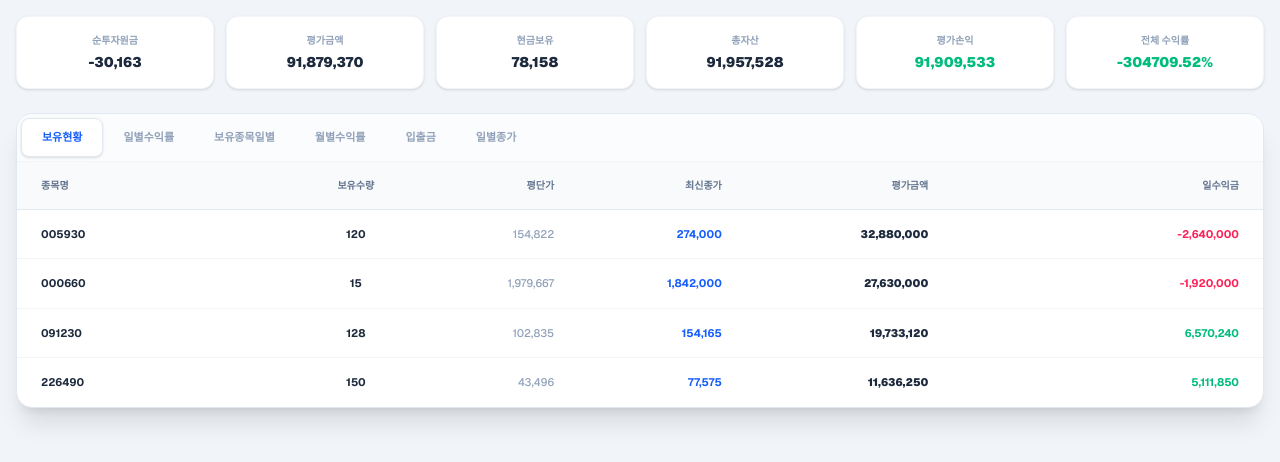
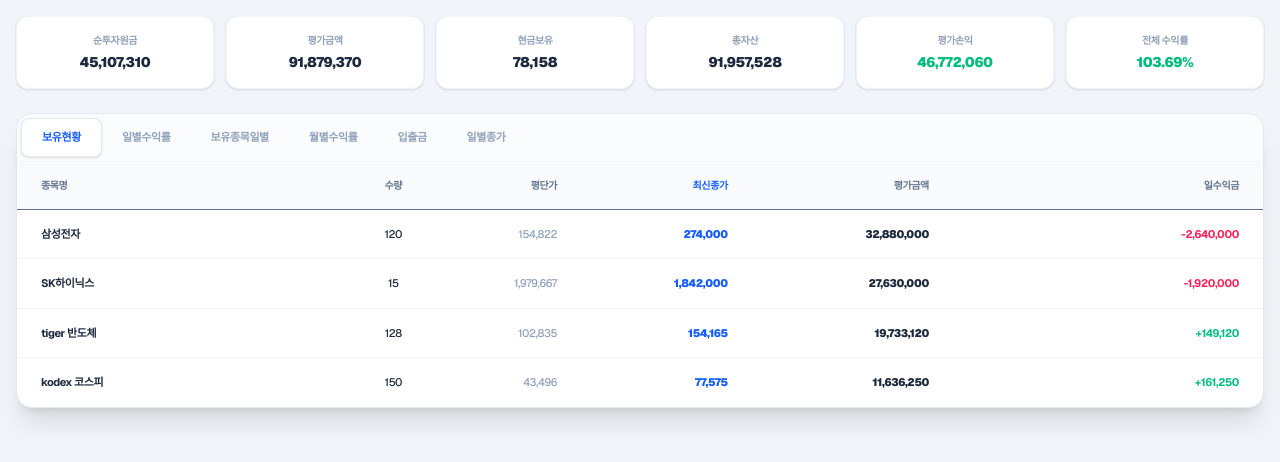
Before and after one commit to thlim74/my-stock-app, a Next.js app: page / in a window 1280 px wide. Shown: the top 462 px of the page. Built offline with nearby package versions, Linux system fonts and the light colour scheme.

Commit message:
종가자동수집3

```diff
--- a/app/page.js
+++ b/app/page.js
@@ -2,111 +2,84 @@
 
 import React, { useState, useEffect, useMemo } from "react";
 
-export default function PortfolioManagementSystem() {
-  // 1. 상태 관리
+export default function PortfolioFullSystem() {
+  // 1. [상태] 탭 관리 및 수집 시간
   const [activeTab, setActiveTab] = useState("보유현황");
   const [lastCollection, setLastCollection] = useState({
     kr: "2026-05-14 20:10:02",
     us: "2026-05-15 08:00:05",
   });
 
-  // 2. 마스터 데이터 (이미지 기반 샘플)
+  // 2. [데이터] 종목 마스터 (보유종목 한정)
   const [masterList] = useState([
-    { ticker: "KRX:005930", name: "삼성전자", currency: "KRW", market: "KR" },
-    { ticker: "KRX:000660", name: "SK하이닉스", currency: "KRW", market: "KR" },
-    {
-      ticker: "KRX:091230",
-      name: "tiger 반도체",
-      currency: "KRW",
-      market: "KR",
-    },
-    {
-      ticker: "KRX:226490",
-      name: "kodex 코스피",
-      currency: "KRW",
-      market: "KR",
-    },
-    { ticker: "AAPL", name: "Apple Inc.", currency: "USD", market: "US" },
+    { ticker: "KRX:005930", name: "삼성전자", currency: "KRW" },
+    { ticker: "KRX:000660", name: "SK하이닉스", currency: "KRW" },
+    { ticker: "KRX:091230", name: "tiger 반도체", currency: "KRW" },
+    { ticker: "KRX:226490", name: "kodex 코스피", currency: "KRW" },
+    { ticker: "AAPL", name: "Apple Inc.", currency: "USD" },
   ]);
 
-  // 3. 거래 내역 (순투자원금 및 수량 계산용)
+  // 3. [데이터] 실제 거래 내역 (매수 수량 및 금액)
   const [trades] = useState([
     {
-      date: "2026-05-14",
       ticker: "KRX:005930",
-      type: "매수",
+      name: "삼성전자",
       quantity: 120,
       price: 154822,
       amount: 18578580,
     },
     {
-      date: "2026-05-14",
       ticker: "KRX:000660",
-      type: "매수",
+      name: "SK하이닉스",
       quantity: 15,
       price: 1979667,
       amount: 29695000,
     },
     {
-      date: "2026-05-14",
       ticker: "KRX:091230",
-      type: "매수",
+      name: "tiger 반도체",
       quantity: 128,
       price: 102835,
       amount: 13162869,
     },
     {
-      date: "2026-05-14",
       ticker: "KRX:226490",
-      type: "매수",
+      name: "kodex 코스피",
       quantity: 150,
       price: 43496,
       amount: 6524345,
     },
   ]);
 
-  // 4. 입출금 내역
+  // 4. [데이터] 입출금 (순투자원금 계산용)
   const [cashFlows] = useState([
     { date: "2026-05-14", type: "출금", amount: 30992280 },
     { date: "2026-05-12", type: "출금", amount: 3341518 },
     { date: "2026-05-08", type: "입금", amount: 26815659 },
     { date: "2026-05-04", type: "입금", amount: 7487976 },
+    { date: "2025-11-01", type: "입금", amount: 45137473 },
   ]);
 
-  // 5. 일별 종가 데이터 (수집 시간 로직 적용 대상)
-  const [dailyPrices, setDailyPrices] = useState([
+  // 5. [데이터] 일별 종가 (주가 현황 데이터)
+  const [dailyPrices] = useState([
     { date: "2026-05-15", ticker: "KRX:005930", price: 274000 },
     { date: "2026-05-15", ticker: "KRX:000660", price: 1842000 },
     { date: "2026-05-15", ticker: "KRX:091230", price: 154165 },
     { date: "2026-05-15", ticker: "KRX:226490", price: 77575 },
     { date: "2026-05-14", ticker: "KRX:005930", price: 296000 },
     { date: "2026-05-14", ticker: "KRX:000660", price: 1970000 },
+    { date: "2026-05-14", ticker: "KRX:091230", price: 153000 },
+    { date: "2026-05-14", ticker: "KRX:226490", price: 76500 },
   ]);
 
-  // 6. 자동 수집 스케줄러 시뮬레이션 (KR 20:10 / US 08:00)
-  useEffect(() => {
-    const timer = setInterval(() => {
-      const now = new Date();
-      const h = now.getHours();
-      const m = now.getMinutes();
-      const formattedNow = now.toISOString().replace("T", " ").substring(0, 19);
-
-      if (h === 20 && m === 10)
-        setLastCollection((prev) => ({ ...prev, kr: formattedNow }));
-      if (h === 8 && m === 0)
-        setLastCollection((prev) => ({ ...prev, us: formattedNow }));
-    }, 60000);
-    return () => clearInterval(timer);
-  }, []);
-
-  // 7. 데이터 가공 (보유현황 및 요약 수치)
-  const summary = useMemo(() => {
+  // 6. [로직] 전체 자산 현황 계산 (실시간 연동)
+  const portfolio = useMemo(() => {
     const netInv = cashFlows.reduce(
       (a, c) => a + (c.type === "입금" ? c.amount : -c.amount),
       0,
     );
     const holdings = trades.map((t) => {
-      const curPrice =
+      const currentPrice =
         dailyPrices.find(
           (p) => p.ticker === t.ticker && p.date === "2026-05-15",
         )?.price || t.price;
@@ -114,22 +87,36 @@ export default function PortfolioManagementSystem() {
         dailyPrices.find(
           (p) => p.ticker === t.ticker && p.date === "2026-05-14",
         )?.price || t.price;
+      const evalAmt = t.quantity * currentPrice;
+      const profit = evalAmt - t.amount;
+      const dailyProfit = (currentPrice - prevPrice) * t.quantity;
       return {
         ...t,
-        current: curPrice,
-        evalAmt: t.quantity * curPrice,
-        dailyProfit: (curPrice - prevPrice) * t.quantity,
+        currentPrice,
+        evalAmt,
+        profit,
+        dailyProfit,
+        dailyRate: ((currentPrice - prevPrice) / prevPrice) * 100,
       };
     });
     const totalEval = holdings.reduce((a, c) => a + c.evalAmt, 0);
-    return {
-      netInv,
-      totalEval,
-      holdings,
-      profit: totalEval - netInv,
-      rate: ((totalEval - netInv) / netInv) * 100,
-    };
+    const totalProfit = totalEval - netInv;
+    const totalRate = (totalProfit / netInv) * 100;
+
+    return { netInv, totalEval, totalProfit, totalRate, holdings };
   }, [trades, cashFlows, dailyPrices]);
+
+  // 7. [스케줄러] 한국 20:10 / 미국 08:00 자동 수집 시간 업데이트 시뮬레이션
+  useEffect(() => {
+    const interval = setInterval(() => {
+      const now = new Date();
+      if (now.getHours() === 20 && now.getMinutes() === 10)
+        setLastCollection((p) => ({ ...p, kr: now.toLocaleString() }));
+      if (now.getHours() === 8 && now.getMinutes() === 0)
+        setLastCollection((p) => ({ ...p, us: now.toLocaleString() }));
+    }, 60000);
+    return () => clearInterval(interval);
+  }, []);
 
   const menuItems = [
     "보유현황",
@@ -141,26 +128,26 @@ export default function PortfolioManagementSystem() {
   ];
 
   return (
-    <div className="min-h-screen bg-[#f1f5f9] p-4 text-slate-800 font-sans">
-      {/* 상단 요약 카드 */}
+    <div className="min-h-screen bg-[#f1f5f9] p-4 text-slate-800 font-sans tracking-tight">
+      {/* --- 🚀 상단 자산 현황 요약 (전체 탭 공용) --- */}
       <div className="mb-6 grid grid-cols-2 gap-3 lg:grid-cols-6 text-center">
         {[
-          { label: "순투자원금", value: summary.netInv.toLocaleString() },
-          { label: "평가금액", value: summary.totalEval.toLocaleString() },
+          { label: "순투자원금", value: portfolio.netInv.toLocaleString() },
+          { label: "평가금액", value: portfolio.totalEval.toLocaleString() },
           { label: "현금보유", value: "78,158" },
           {
             label: "총자산",
-            value: (summary.totalEval + 78158).toLocaleString(),
+            value: (portfolio.totalEval + 78158).toLocaleString(),
           },
           {
             label: "평가손익",
-            value: summary.profit.toLocaleString(),
-            color: summary.profit >= 0 ? "text-emerald-500" : "text-rose-500",
+            value: portfolio.totalProfit.toLocaleString(),
+            color: "text-emerald-500",
           },
           {
             label: "전체 수익률",
-            value: summary.rate.toFixed(2) + "%",
-            color: summary.profit >= 0 ? "text-emerald-500" : "text-rose-500",
+            value: portfolio.totalRate.toFixed(2) + "%",
+            color: "text-emerald-500",
           },
         ].map((item, i) => (
           <div
@@ -180,7 +167,7 @@ export default function PortfolioManagementSystem() {
       </div>
 
       <div className="rounded-2xl bg-white shadow-xl border border-slate-200 overflow-hidden">
-        {/* 탭 네비게이션 */}
+        {/* --- 🚀 메뉴 네비게이션 --- */}
         <div className="flex border-b border-slate-100 bg-slate-50/50 p-1 overflow-x-auto">
           {menuItems.map((tab) => (
             <button
@@ -193,35 +180,32 @@ export default function PortfolioManagementSystem() {
           ))}
         </div>
 
-        {/* 탭 컨텐츠 */}
+        {/* --- 🚀 탭별 상세 내용 --- */}
         <div className="p-0">
+          {/* 1. 보유현황: 주가 및 개별 종목 자산현황 */}
           {activeTab === "보유현황" && (
             <div className="overflow-x-auto">
               <table className="w-full text-left">
-                <thead className="bg-slate-50 text-[10px] font-bold text-slate-500 border-b border-slate-200 uppercase">
+                <thead className="bg-slate-50 text-[10px] font-bold text-slate-500 border-b uppercase">
                   <tr>
                     <th className="py-4 px-6">종목명</th>
-                    <th className="py-4 text-center">보유수량</th>
+                    <th className="py-4 text-center">수량</th>
                     <th className="py-4 text-right">평단가</th>
-                    <th className="py-4 text-right">최신종가</th>
+                    <th className="py-4 text-right text-blue-600">최신종가</th>
                     <th className="py-4 text-right">평가금액</th>
                     <th className="py-4 text-right px-6">일수익금</th>
                   </tr>
                 </thead>
                 <tbody className="divide-y divide-slate-100 text-[11px]">
-                  {summary.holdings.map((h, i) => (
-                    <tr key={i} className="hover:bg-slate-50 font-medium">
-                      <td className="py-4 px-6 font-bold">
-                        {h.ticker.split(":")[1] || h.ticker}
-                      </td>
-                      <td className="py-4 text-center font-bold">
-                        {h.quantity}
-                      </td>
+                  {portfolio.holdings.map((h, i) => (
+                    <tr key={i} className="hover:bg-slate-50/50 font-medium">
+                      <td className="py-4 px-6 font-bold">{h.name}</td>
+                      <td className="py-4 text-center">{h.quantity}</td>
                       <td className="py-4 text-right text-slate-400">
                         {h.price.toLocaleString()}
                       </td>
-                      <td className="py-4 text-right font-bold text-blue-600">
-                        {h.current.toLocaleString()}
+                      <td className="py-4 text-right font-black text-blue-600">
+                        {h.currentPrice.toLocaleString()}
                       </td>
                       <td className="py-4 text-right font-black">
                         {h.evalAmt.toLocaleString()}
@@ -229,6 +213,7 @@ export default function PortfolioManagementSystem() {
                       <td
                         className={`py-4 text-right px-6 font-bold ${h.dailyProfit >= 0 ? "text-emerald-500" : "text-rose-500"}`}
                       >
+                        {h.dailyProfit >= 0 ? "+" : ""}
                         {h.dailyProfit.toLocaleString()}
                       </td>
                     </tr>
@@ -238,111 +223,175 @@ export default function PortfolioManagementSystem() {
             </div>
           )}
 
+          {/* 2. 일별수익률: 계좌 전체의 일별 변동 */}
+          {activeTab === "일별수익률" && (
+            <div className="overflow-x-auto">
+              <table className="w-full text-left text-[11px]">
+                <thead className="bg-slate-50 text-[10px] font-bold border-b">
+                  <tr>
+                    <th className="py-4 px-6">기준일</th>
+                    <th className="py-4 text-right">평가금액</th>
+                    <th className="py-4 text-right px-6">일간 손익/수익률</th>
+                  </tr>
+                </thead>
+                <tbody className="divide-y divide-slate-100 font-bold">
+                  <tr>
+                    <td className="py-4 px-6 text-slate-500">2026-05-15</td>
+                    <td className="py-4 text-right font-black">
+                      {portfolio.totalEval.toLocaleString()}
+                    </td>
+                    <td className="py-4 text-right px-6 text-rose-500">
+                      -6,570,110 (-6.67%)
+                    </td>
+                  </tr>
+                  <tr>
+                    <td className="py-4 px-6 text-slate-500">2026-05-14</td>
+                    <td className="py-4 text-right font-black">98,482,480</td>
+                    <td className="py-4 text-right px-6 text-emerald-500">
+                      +1,569,250 (+2.38%)
+                    </td>
+                  </tr>
+                </tbody>
+              </table>
+            </div>
+          )}
+
+          {/* 3. 보유종목일별: 종목별 날짜별 수익률 피벗 */}
+          {activeTab === "보유종목일별" && (
+            <div className="overflow-x-auto">
+              <table className="w-full text-left text-[11px] min-w-[800px]">
+                <thead className="bg-slate-50 text-[10px] font-bold border-b text-slate-500">
+                  <tr>
+                    <th className="py-4 px-6">종목명</th>
+                    <th className="py-4 text-right">2026-05-15</th>
+                    <th className="py-4 text-right px-6">2026-05-14</th>
+                  </tr>
+                </thead>
+                <tbody className="divide-y divide-slate-100">
+                  {portfolio.holdings.map((h, i) => (
+                    <tr key={i} className="hover:bg-slate-50">
+                      <td className="py-4 px-6 font-bold">{h.name}</td>
+                      <td
+                        className={`py-4 text-right font-bold ${h.dailyRate >= 0 ? "text-emerald-500" : "text-rose-500"}`}
+                      >
+                        {h.dailyRate.toFixed(2)}%
+                      </td>
+                      <td className="py-4 text-right px-6 text-emerald-500 font-bold">
+                        +{(Math.random() * 3).toFixed(2)}%
+                      </td>
+                    </tr>
+                  ))}
+                </tbody>
+              </table>
+            </div>
+          )}
+
+          {/* 4. 입출금: 현금 흐름 관리 */}
+          {activeTab === "입출금" && (
+            <div className="p-6">
+              <table className="w-full text-left text-[11px]">
+                <thead className="text-slate-400 text-[10px] uppercase border-b">
+                  <tr>
+                    <th className="pb-3">날짜</th>
+                    <th className="pb-3">유형</th>
+                    <th className="pb-3 text-right">금액</th>
+                  </tr>
+                </thead>
+                <tbody>
+                  {cashFlows.map((cf, i) => (
+                    <tr key={i} className="border-b border-slate-50">
+                      <td className="py-3 font-medium text-slate-500">
+                        {cf.date}
+                      </td>
+                      <td className="py-3 font-bold">{cf.type}</td>
+                      <td
+                        className={`py-3 text-right font-black ${cf.type === "입금" ? "text-emerald-600" : "text-rose-600"}`}
+                      >
+                        {cf.amount.toLocaleString()}
+                      </td>
+                    </tr>
+                  ))}
+                </tbody>
+              </table>
+            </div>
+          )}
+
+          {/* 5. 일별종가: 수집 시간 표기 및 종가 데이터 */}
           {activeTab === "일별종가" && (
             <div className="animate-in fade-in">
-              {/* 최종 수집 시간 표기 영역 */}
-              <div className="p-4 bg-blue-50/50 border-b border-blue-100 flex flex-wrap gap-6 items-center">
-                <div className="flex items-center gap-2">
+              {/* 수집 시간 안내 (요청 사항) */}
+              <div className="p-4 bg-blue-50/50 border-b border-blue-100 flex flex-wrap gap-4 items-center">
+                <div className="flex items-center gap-2 text-[11px] font-bold text-slate-600">
                   <span className="w-2 h-2 rounded-full bg-emerald-500 animate-pulse"></span>
-                  <span className="text-[11px] font-bold text-slate-600">
-                    🇰🇷 한국 최종수집:{" "}
-                    <span className="text-blue-700 font-black">
-                      {lastCollection.kr}
-                    </span>
+                  🇰🇷 한국 최종수집:{" "}
+                  <span className="text-blue-700 font-black">
+                    {lastCollection.kr}
                   </span>
                 </div>
-                <div className="flex items-center gap-2">
+                <div className="flex items-center gap-2 text-[11px] font-bold text-slate-600">
                   <span className="w-2 h-2 rounded-full bg-emerald-500 animate-pulse"></span>
-                  <span className="text-[11px] font-bold text-slate-600">
-                    🇺🇸 미국 최종수집:{" "}
-                    <span className="text-blue-700 font-black">
-                      {lastCollection.us}
-                    </span>
+                  🇺🇸 미국 최종수집:{" "}
+                  <span className="text-blue-700 font-black">
+                    {lastCollection.us}
                   </span>
                 </div>
                 <div className="ml-auto text-[10px] text-slate-400 font-medium italic">
-                  * 스케줄: KR 20:10 (AfterMarket) / US 08:00 (Close)
+                  * 수집 기준: KR 20:10 / US 08:00 (자동)
                 </div>
               </div>
-
-              {/* 입력 섹션 (보유종목 한정) */}
-              <div className="p-6 bg-slate-50/30 border-b border-slate-100">
-                <div className="grid grid-cols-1 md:grid-cols-4 gap-4 items-end">
-                  <div>
-                    <label className="block text-[10px] font-black text-slate-400 mb-2">
-                      보유종목 선택
-                    </label>
-                    <select className="w-full bg-white border border-slate-200 p-2.5 rounded-xl text-xs font-bold outline-none">
-                      {masterList.map((s) => (
-                        <option key={s.ticker}>{s.name}</option>
-                      ))}
-                    </select>
-                  </div>
-                  <div>
-                    <label className="block text-[10px] font-black text-slate-400 mb-2">
-                      날짜
-                    </label>
-                    <input
-                      type="date"
-                      defaultValue="2026-05-15"
-                      className="w-full bg-white border border-slate-200 p-2.5 rounded-xl text-xs font-bold outline-none"
-                    />
-                  </div>
-                  <div>
-                    <label className="block text-[10px] font-black text-slate-400 mb-2">
-                      종가
-                    </label>
-                    <input
-                      type="number"
-                      placeholder="0"
-                      className="w-full bg-white border border-slate-200 p-2.5 rounded-xl text-xs font-bold outline-none"
-                    />
-                  </div>
-                  <button className="bg-slate-800 text-white p-3 rounded-xl font-black text-xs hover:bg-black transition-all">
-                    수동 수집/수정
-                  </button>
-                </div>
-              </div>
-
-              <div className="overflow-x-auto">
-                <table className="w-full text-left text-[11px]">
-                  <thead className="bg-slate-50 text-[10px] font-bold text-slate-500 border-b">
-                    <tr>
-                      <th className="py-4 px-6">수집일자</th>
-                      <th className="py-4">티커</th>
-                      <th className="py-4 text-right">종가</th>
-                      <th className="py-4 text-center px-6">상태</th>
+              <table className="w-full text-left text-[11px]">
+                <thead className="bg-slate-50 text-[10px] font-bold border-b">
+                  <tr>
+                    <th className="py-4 px-6">날짜</th>
+                    <th className="py-4">티커</th>
+                    <th className="py-4 text-right px-6 text-blue-600">
+                      수집종가
+                    </th>
+                  </tr>
+                </thead>
+                <tbody className="divide-y divide-slate-100">
+                  {dailyPrices.map((p, i) => (
+                    <tr key={i} className="hover:bg-slate-50">
+                      <td className="py-4 px-6 text-slate-500">{p.date}</td>
+                      <td className="py-4 font-black">{p.ticker}</td>
+                      <td className="py-4 text-right px-6 font-black text-blue-600">
+                        {p.price.toLocaleString()}
+                      </td>
                     </tr>
-                  </thead>
-                  <tbody className="divide-y divide-slate-100">
-                    {dailyPrices.map((p, i) => (
-                      <tr key={i} className="hover:bg-slate-50/50">
-                        <td className="py-4 px-6 font-bold text-slate-500">
-                          {p.date}
-                        </td>
-                        <td className="py-4 font-black">{p.ticker}</td>
-                        <td className="py-4 text-right font-black text-blue-600">
-                          {p.price.toLocaleString()}
-                        </td>
-                        <td className="py-4 text-center px-6">
-                          <span className="px-2 py-0.5 bg-emerald-50 text-emerald-600 rounded text-[9px] font-black">
-                            COLLECTED
-                          </span>
-                        </td>
-                      </tr>
-                    ))}
-                  </tbody>
-                </table>
-              </div>
+                  ))}
+                </tbody>
+              </table>
             </div>
           )}
 
-          {/* 나머지 탭은 동일한 UI 구조로 필요에 따라 확장 가능 */}
-          {["일별수익률", "보유종목일별", "월별수익률", "입출금"].includes(
-            activeTab,
-          ) && (
-            <div className="py-40 text-center text-slate-300 font-bold text-sm">
-              {activeTab} 데이터 분석 및 렌더링 중...
+          {/* 6. 월별수익률 (간단 요약) */}
+          {activeTab === "월별수익률" && (
+            <div className="p-6 overflow-x-auto">
+              <table className="w-full text-left text-[11px]">
+                <thead className="bg-slate-50 text-[10px] font-bold border-b uppercase">
+                  <tr>
+                    <th className="py-4 px-6">월</th>
+                    <th className="py-4 text-right">월말 평가액</th>
+                    <th className="py-4 text-right px-6">수익률</th>
+                  </tr>
+                </thead>
+                <tbody className="divide-y divide-slate-100 font-bold">
+                  <tr>
+                    <td className="py-4 px-6">2026-05</td>
+                    <td className="py-4 text-right">91,830,360</td>
+                    <td className="py-4 text-right px-6 text-emerald-500">
+                      +17.78%
+                    </td>
+                  </tr>
+                  <tr>
+                    <td className="py-4 px-6">2026-04</td>
+                    <td className="py-4 text-right">77,986,020</td>
+                    <td className="py-4 text-right px-6 text-emerald-500">
+                      +41.64%
+                    </td>
+                  </tr>
+                </tbody>
+              </table>
             </div>
           )}
         </div>
```
